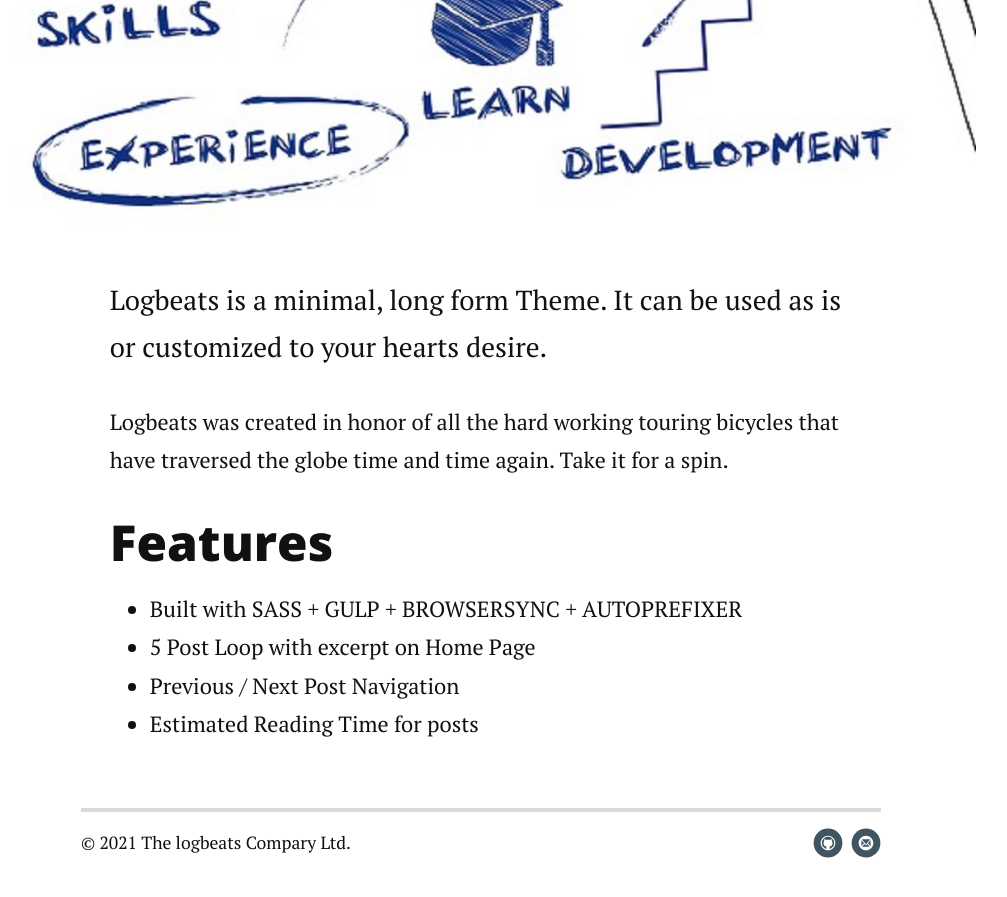
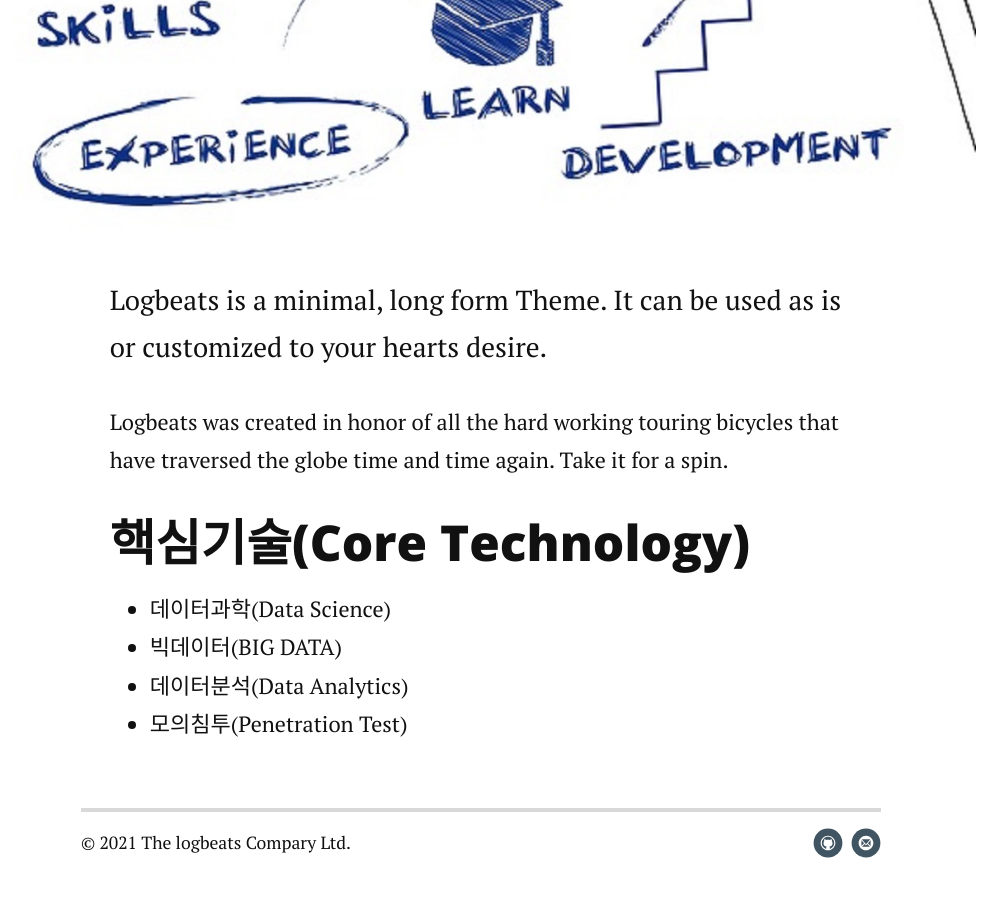
Before and after one commit to logbeats/logbeats.github.io, a Jekyll site: the page built from about.md, in a window 1280 px wide and 900 px high, scrolled down 963 px. Shown: the top 897 px of the window, without its empty margins (159-1166 px from the left). Built offline with Jekyll 4.4.1, drawn with Linux system fonts in a browser that asks for light colours; nearby versions of some CDN libraries.

Commit message:
update about

```diff
--- a/about.md
+++ b/about.md
@@ -8,11 +8,11 @@ title: About Logbeats
 	<img src="{{ '/assets/img/TRAINING.jpg' }}" alt="">
 	<p class="intro">Logbeats is a minimal, long form Theme. It can be used as is or customized to your hearts desire.</p>
 	<p>Logbeats was created in honor of all the hard working touring bicycles that have traversed the globe time and time again. Take it for a spin.</p>
-	<h2>Features</h2>
+	<h2>핵심기술(Core Technology)</h2>
 	<ul>
-		<li>Built with SASS + GULP + BROWSERSYNC + AUTOPREFIXER</li>
-        <li>5 Post Loop with excerpt on Home Page</li>
-  		<li>Previous / Next Post Navigation</li>
-        <li>Estimated Reading Time for posts</li>
+		<li>데이터과학(Data Science)</li>
+        <li>빅데이터(BIG DATA)</li>
+  		<li>데이터분석(Data Analytics)</li>
+        <li>모의침투(Penetration Test)</li>
   	</ul>
 </div>
```
